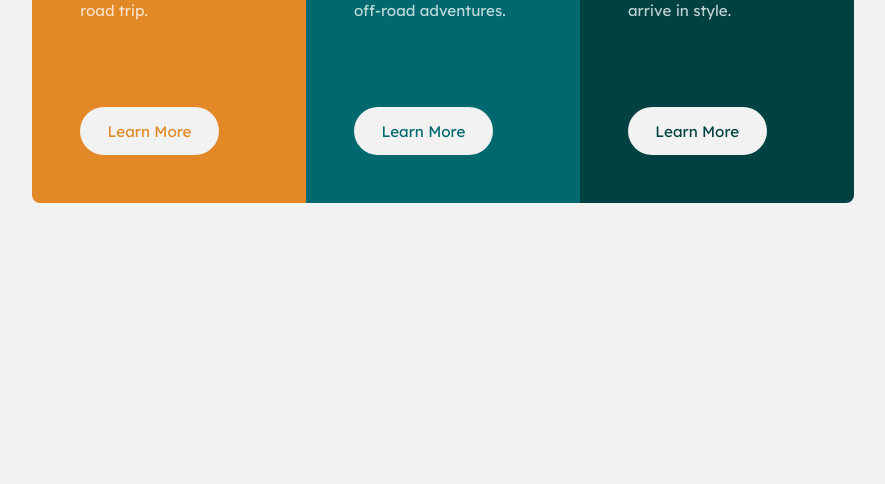
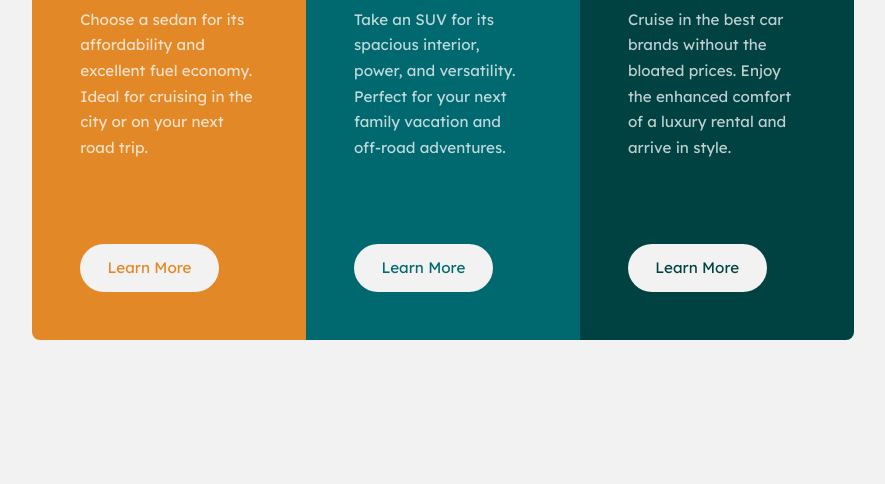
Before and after one commit to rafael-alani/frontend-mentor-4-triple-column-card, a plain HTML site: page index.html in a window 1280 px wide. Shown: the part 332-816 px from the top of the page, without its empty margins (197-1082 px from the left). Drawn offline with Linux system fonts and the light colour scheme.

Commit message:
fixed desktop viewport

```diff
--- a/style.css
+++ b/style.css
@@ -120,6 +120,9 @@ body {
 }
 
 @media (min-width: 768px) {
+    .card-wrapper {
+        height: 100vh;
+    }
     .card {
         flex-direction: row;
         max-width: 65%;
```
